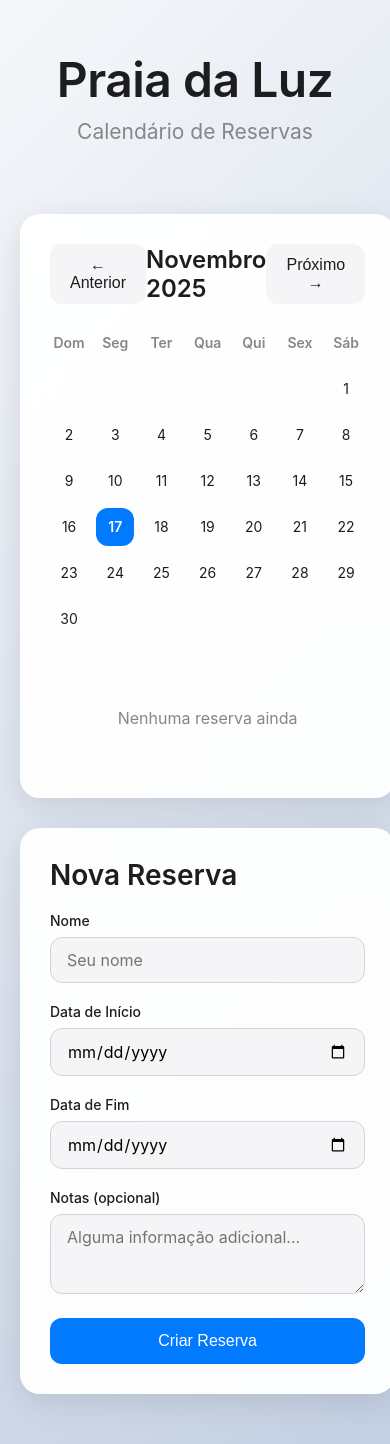
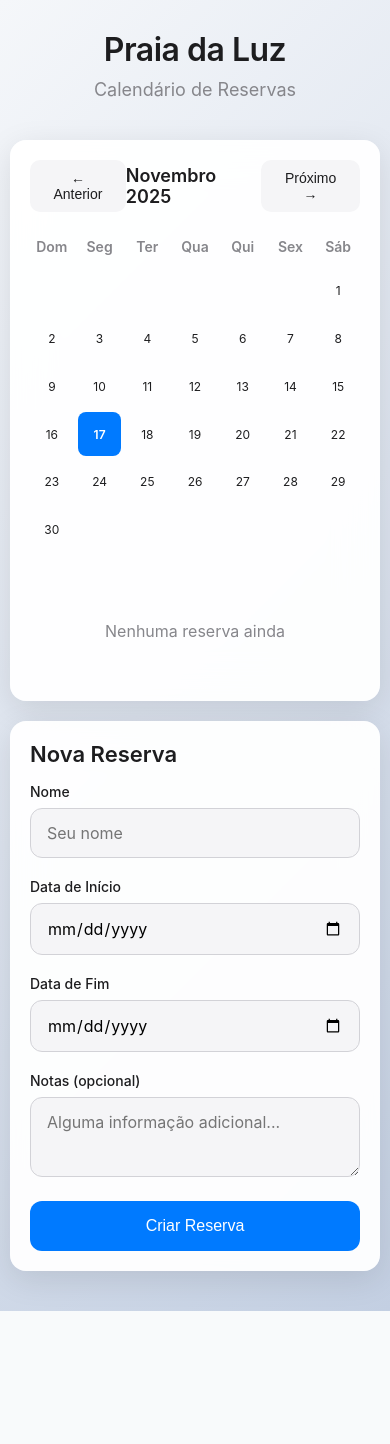
Before and after one commit to jmmagalhaes7-crypto/reservas-pdl, a Flask app: page / in a window 390 px wide. After the commit the page ends 1311 px from the top, so only its background shows below. Run offline with Flask 3, Linux system fonts and the light colour scheme; data that the repository does not hold is empty.

Commit message:
Optimize mobile/phone responsiveness

```diff
--- a/templates/index.html
+++ b/templates/index.html
@@ -2,7 +2,10 @@
 <html lang="pt">
 <head>
     <meta charset="UTF-8">
-    <meta name="viewport" content="width=device-width, initial-scale=1.0">
+    <meta name="viewport" content="width=device-width, initial-scale=1.0, maximum-scale=5.0, user-scalable=yes">
+    <meta name="apple-mobile-web-app-capable" content="yes">
+    <meta name="apple-mobile-web-app-status-bar-style" content="default">
+    <meta name="theme-color" content="#007aff">
     <title>Reservas Praia da Luz</title>
     <style>
         * {
@@ -17,6 +20,14 @@
             min-height: 100vh;
             padding: 20px;
             color: #1d1d1f;
+            -webkit-font-smoothing: antialiased;
+            -moz-osx-font-smoothing: grayscale;
+        }
+
+        @media (max-width: 768px) {
+            body {
+                padding: 10px;
+            }
         }
 
         .container {
@@ -44,6 +55,21 @@
             font-weight: 400;
         }
 
+        @media (max-width: 768px) {
+            header {
+                margin-bottom: 20px;
+                padding: 20px 0;
+            }
+
+            h1 {
+                font-size: 32px;
+            }
+
+            .subtitle {
+                font-size: 18px;
+            }
+        }
+
         .main-content {
             display: grid;
             grid-template-columns: 1fr 400px;
@@ -54,6 +80,12 @@
         @media (max-width: 968px) {
             .main-content {
                 grid-template-columns: 1fr;
+            }
+        }
+
+        @media (max-width: 768px) {
+            .main-content {
+                gap: 20px;
             }
         }
 
@@ -76,6 +108,19 @@
             top: 20px;
         }
 
+        @media (max-width: 768px) {
+            .calendar-section {
+                padding: 20px;
+                border-radius: 16px;
+            }
+
+            .form-section {
+                padding: 20px;
+                border-radius: 16px;
+                position: static;
+            }
+        }
+
         .section-title {
             font-size: 28px;
             font-weight: 600;
@@ -83,11 +128,25 @@
             color: #1d1d1f;
         }
 
+        @media (max-width: 768px) {
+            .section-title {
+                font-size: 22px;
+                margin-bottom: 16px;
+            }
+        }
+
         .calendar-grid {
             display: grid;
             grid-template-columns: repeat(7, 1fr);
             gap: 8px;
             margin-bottom: 20px;
+        }
+
+        @media (max-width: 768px) {
+            .calendar-grid {
+                gap: 4px;
+                margin-bottom: 16px;
+            }
         }
 
         .calendar-header {
@@ -110,6 +169,17 @@
             transition: all 0.2s ease;
             cursor: pointer;
             position: relative;
+            min-height: 44px;
+            touch-action: manipulation;
+        }
+
+        @media (max-width: 768px) {
+            .calendar-day {
+                padding: 6px 4px;
+                font-size: 12px;
+                border-radius: 8px;
+                min-height: 40px;
+            }
         }
 
         .calendar-day.empty {
@@ -144,11 +214,24 @@
             width: 100%;
         }
 
+        @media (max-width: 768px) {
+            .reservation-names {
+                font-size: 9px;
+                margin-top: 2px;
+            }
+        }
+
         .month-navigation {
             display: flex;
             justify-content: space-between;
             align-items: center;
             margin-bottom: 20px;
+        }
+
+        @media (max-width: 768px) {
+            .month-navigation {
+                margin-bottom: 16px;
+            }
         }
 
         .nav-button {
@@ -161,6 +244,17 @@
             cursor: pointer;
             transition: all 0.2s ease;
             color: #1d1d1f;
+            touch-action: manipulation;
+            min-height: 44px;
+        }
+
+        @media (max-width: 768px) {
+            .nav-button {
+                padding: 10px 16px;
+                font-size: 14px;
+                border-radius: 10px;
+                min-height: 44px;
+            }
         }
 
         .nav-button:hover {
@@ -172,6 +266,12 @@
             font-size: 24px;
             font-weight: 600;
             color: #1d1d1f;
+        }
+
+        @media (max-width: 768px) {
+            .current-month {
+                font-size: 18px;
+            }
         }
 
         .form-group {
@@ -195,6 +295,19 @@
             font-family: inherit;
             transition: all 0.2s ease;
             background: #f5f5f7;
+            -webkit-appearance: none;
+            appearance: none;
+        }
+
+        @media (max-width: 768px) {
+            input, textarea {
+                padding: 14px 16px;
+                font-size: 16px;
+            }
+
+            input[type="date"] {
+                min-height: 44px;
+            }
         }
 
         input:focus, textarea:focus {
@@ -219,6 +332,15 @@
             cursor: pointer;
             transition: all 0.2s ease;
             width: 100%;
+            touch-action: manipulation;
+            min-height: 44px;
+        }
+
+        @media (max-width: 768px) {
+            .button {
+                padding: 16px 24px;
+                min-height: 48px;
+            }
         }
 
         .button:hover {
@@ -263,6 +385,14 @@
             transition: all 0.2s ease;
         }
 
+        @media (max-width: 768px) {
+            .reservation-item {
+                padding: 14px;
+                margin-bottom: 10px;
+                border-radius: 10px;
+            }
+        }
+
         .reservation-item:hover {
             background: #e5e5e7;
         }
@@ -303,6 +433,20 @@
             border-radius: 8px;
             transition: all 0.2s ease;
             font-size: 18px;
+            touch-action: manipulation;
+            min-width: 44px;
+            min-height: 44px;
+            display: flex;
+            align-items: center;
+            justify-content: center;
+        }
+
+        @media (max-width: 768px) {
+            .icon-button {
+                min-width: 48px;
+                min-height: 48px;
+                font-size: 20px;
+            }
         }
 
         .icon-button:hover {
```
